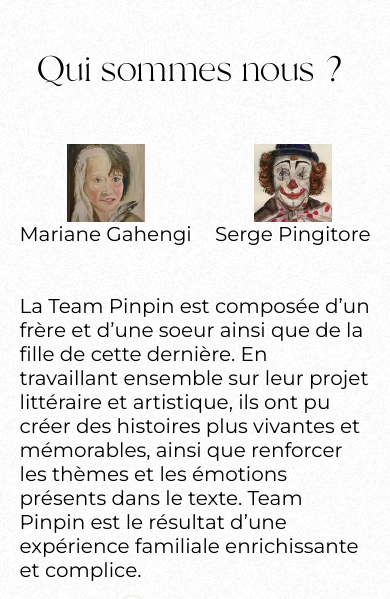
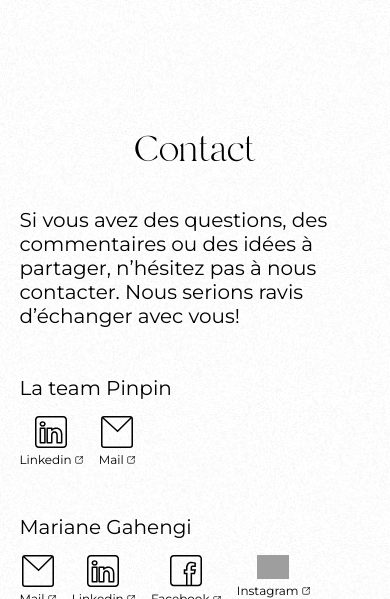
Before and after one commit to HeloisePi/graphique, a SvelteKit app: page / in a window 390 px wide. Shown: the part 2605-3204 px from the top of the page. Built offline with nearby package versions, Linux system fonts and the light colour scheme; grey boxes are pictures that could not be loaded.

Commit message:
remove About And reAdd node Load imgs

```diff
--- a/package.json
+++ b/package.json
@@ -3,7 +3,7 @@
 	"version": "0.0.1",
 	"scripts": {
 		"dev": "vite dev",
-		"build": "vite build",
+		"build": " node loadImgs && vite build",
 		"preview": "vite preview"
 	},
 	"devDependencies": {
--- a/src/routes/+page.svelte
+++ b/src/routes/+page.svelte
@@ -1,8 +1,8 @@
 <script>
-	import About from "./Componante/About.Svelte";
 	import Contact from "./Componante/Contact.svelte";
 	import CreationSerge from "./Componante/CreationSerge.svelte";
 	import Hero from "./Componante/Hero.svelte";
+	import About from "./Componante/About.Svelte";
 	import Saga from "./Componante/Saga.svelte";
 
 </script>
--- a/src/routes/Componante/About.Svelte
+++ /dev/null
@@ -1,88 +0,0 @@
-<section id="about">
-    <h2>Qui sommes nous ?</h2>
-    <div class="people">
-
-        <div class="">
-            <img src="/images/mariane.webp" alt="Mariane" />
-            <p>Mariane Gahengi</p>
-        </div>
-        <div class="">
-            <img src="/images/serge.webp" alt="Serge"/>
-            <p>Serge Pingitore</p>
-        </div>
-    </div>
-    <p>
-        La Team Pinpin est
-        composée d’un frère et d’une soeur ainsi que de la fille de cette dernière.
-         En travaillant ensemble sur leur projet littéraire et artistique, ils ont
-          pu créer des histoires plus vivantes et mémorables, ainsi que renforcer les
-           thèmes et les émotions présents dans le texte.
-        Team Pinpin est le résultat d’une expérience familiale enrichissante et complice.
-    </p>
-</section>
-
-
-<style>
-        section{
-        padding-top: 10rem;
-        width: 40vw;
-        margin: auto;
-        display: flex;
-        flex-direction: column;
-        gap: 3rem;
-    }
-
-    h2{
-        text-align: center;
-    }
-    .people{
-         display: flex;
-         justify-content: space-between;
-    }
-
-    .people div{
-        display: flex;
-        flex-direction: column;
-        align-items: center;
-    }
-
-    .people p{
-        text-align: center;
-    }
-
-    img{
-
-        width: 15vw;
-    }
-
-    @media screen and (max-width: 1100px) {
-        section{
-            width: 50vw;
-    }
-}
-    @media screen and (max-width: 800px) {
-        section{
-            width: 60vw;
-    }
-    img{
-
-        width: 20vw;
-    }
-}
-    @media screen and (max-width: 600px) {
-        section{
-            width: 70vw;
-    }
-
-}
-@media screen and (max-width: 490px) {
-        section{
-            width: 90vw;
-    }
-}
-
-
-
-
-
-</style>
```
